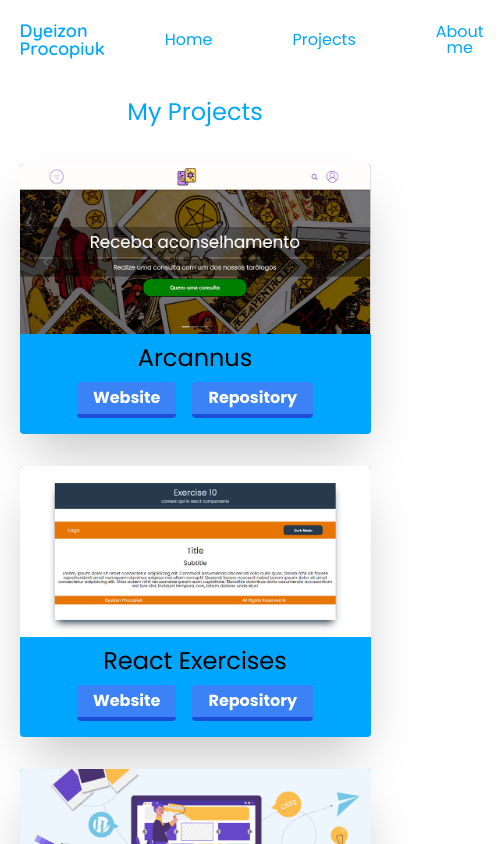
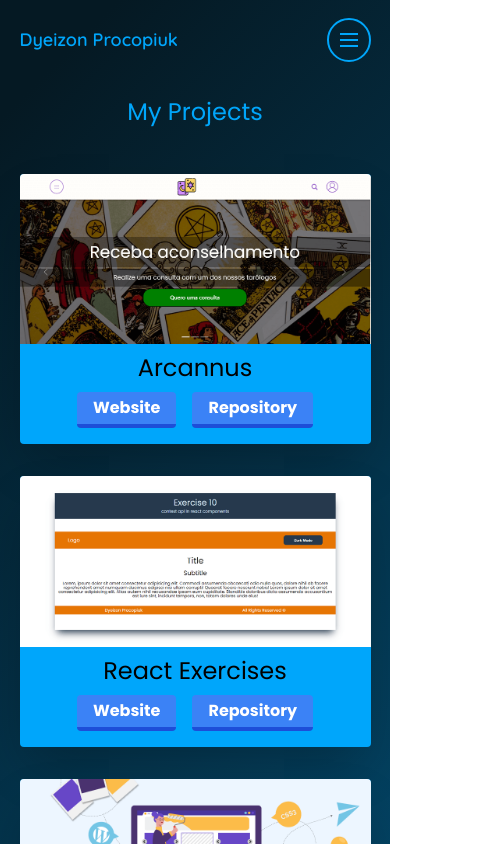
Before and after one commit to Dyeizon/portfolio, a React (Create React App) app: page /projects in a window 390 px wide. Shown: the top 844 px of the page, 504 px wide, since content can reach past the window. Built offline with nearby package versions, Linux system fonts and the light colour scheme.

Commit message:
responsivity

```diff
--- a/src/components/Header/index.jsx
+++ b/src/components/Header/index.jsx
@@ -1,18 +1,29 @@
 import './style.css';
 
 import { Link } from 'react-router-dom';
+import { useState } from 'react';
 
 export const Header = () => {
+    const [closeMenu, setCloseMenu] = useState(false);
+
     return (
         <div className="container">
             <header>
                 <nav>
                     <Link to="/"><p className='header-name'>Dyeizon Procopiuk</p></Link>
-                    <ul className='header-list'>
+
+                    <ul className={`header-list${closeMenu ? ' mobile' : ''}`}>
                         <Link to="/" className='header-list-item'><button>Home</button></Link>
                         <Link to="/projects" className='header-list-item'><button>Projects</button></Link>
                         <Link to="/aboutme" className='header-list-item'><button>About me</button></Link>
                     </ul>
+                    <button className='menu-icon-button' onClick={() => setCloseMenu(!closeMenu)}>
+                        <svg xmlns="http://www.w3.org/2000/svg" viewBox="0 0 24 24" width="24" height="24">
+                            <line x1="3" x2="21" y1="6" y2="6" />
+                            <line x1="3" x2="21" y1="12" y2="12" />
+                            <line x1="3" x2="21" y1="18" y2="18" />
+                        </svg>
+                    </button>
                 </nav>
             </header>
         </div>
--- a/src/components/Header/style.css
+++ b/src/components/Header/style.css
@@ -19,6 +19,19 @@ header nav {
     height: 100%;
 }
 
+.menu-icon-button {
+    display: none;
+    border: 2px solid var(--aux-color);
+    border-radius: 100%;
+    padding: 0.5em;
+}
+
+.menu-icon-button svg {
+    stroke: var(--aux-color);
+    stroke-width: 2px;
+
+}
+
 .header-list {
     height: 100%;
     display: flex;
@@ -28,7 +41,6 @@ header nav {
 
 .header-list-item {
     display: inline-block;
-    margin-left: 40px;
     height: 100%;
 }
 
@@ -37,10 +49,58 @@ header nav {
     color: inherit;
     border: none;
     height: 100%;
-    padding: 0 20px;
+    padding: 0 40px;
     transition: background-color 300ms ease-in-out;
 }
 
 .header-list-item button:hover {
     background-color: rgba(0, 0, 0, 0.6);
 }
+
+
+@media (max-width: 768px) {
+    .header-list {
+        display: none;
+    }
+
+    .menu-icon-button {
+        display: block;
+    }
+
+    .mobile {
+        display: flex;
+        align-items: center;
+        flex-direction: column;
+        justify-content: center;
+        gap: 1rem;
+        position: absolute;
+        left: 0;
+        top: 0;
+        width: 100%;
+        background-color:  var(--theme-color);
+        z-index: 1;
+    }
+
+    .mobile a button {
+        padding: 24px 0;
+        border-bottom: 1px solid rgba(0, 0, 0, 0.3);
+        border-top: 1px solid rgba(0, 0, 0, 0.3);
+    }
+
+    .mobile a, .mobile a button {
+        height: min-content;
+        width: 100%;
+    }
+
+    .menu-icon-button {
+        position: relative;
+        z-index: 2;
+    }
+}
+
+/*
+320px — 480px: Mobile devices
+481px — 768px: iPads, Tablets
+769px — 1024px: Small screens, laptops
+1025px — 1200px: Desktops, large screens
+1201px and more —  Extra large screens, TV */
--- a/src/components/Presentation/index.jsx
+++ b/src/components/Presentation/index.jsx
@@ -6,7 +6,7 @@ export const Presentation = () => {
         <div className='container'>
             <section className='presentation'>
                 <div>
-                    <h2>Hey, my name is</h2>
+                    <h2 className='presentation-intro'>Hey, my name is</h2>
                     <h1 className="presentation-name">Dyeizon Procopiuk</h1>
                     <h1 className='presentation-profession'>and I am a Front End Developer</h1>
                     <p className='presentation-about-me'>I am studying for a Bachelors' degree in Computer Science.<br/>Currently improving my <span style={{fontWeight: 'bold'}}>ReactJS</span> and <span style={{fontWeight: 'bold'}}>Web Design</span> skills.<br/>And this is my portfolio, ladies and gentleman.</p>
--- a/src/components/Projects/index.jsx
+++ b/src/components/Projects/index.jsx
@@ -13,6 +13,9 @@ export const Projects = () => {
                     <Card src={arcannus} title="Arcannus" siteHref="https://dyeizon-arcannus.netlify.app" githubHref="https://github.com/Dyeizon/arcannus"/>
                     <Card src={reactexercisesimage} title="React Exercises" siteHref="https://dyeizon-reactexercises.netlify.app/" githubHref="https://github.com/Dyeizon/react-exercises"/>
                     <Card title="Coming Soon" soon/>
+                    <Card title="Coming Soon" soon/>
+                    <Card title="Coming Soon" soon/>
+                    <Card title="Coming Soon" soon/>
                 </div>
             </div>
         </div>
--- a/src/components/Projects/style.css
+++ b/src/components/Projects/style.css
@@ -2,7 +2,6 @@
     color: var(--aux-color);
     font-size: 1.5em;
     padding-top: 20px;
-    padding-bottom: 40px;
 }
 
 .projects {
@@ -14,8 +13,9 @@
     width: 100%;
     margin: 0 auto;
     display: grid;
-    grid-template-columns: repeat( auto-fit, minmax(250px, auto));
+    grid-template-columns: repeat(auto-fit, minmax(300px, auto));
     gap: 2em;
+    padding: 50px 0;
 }
 
 .card {
--- a/src/index.css
+++ b/src/index.css
@@ -40,8 +40,9 @@ time, mark, audio, video {
 	vertical-align: baseline;
 }
 
-html, body {
-	height: 100%;
+body {
+    background-image: linear-gradient(135deg, var(--theme-color) 3%, var(--aux-color));
+    background-size: 500%;
 }
 
 body {
```
